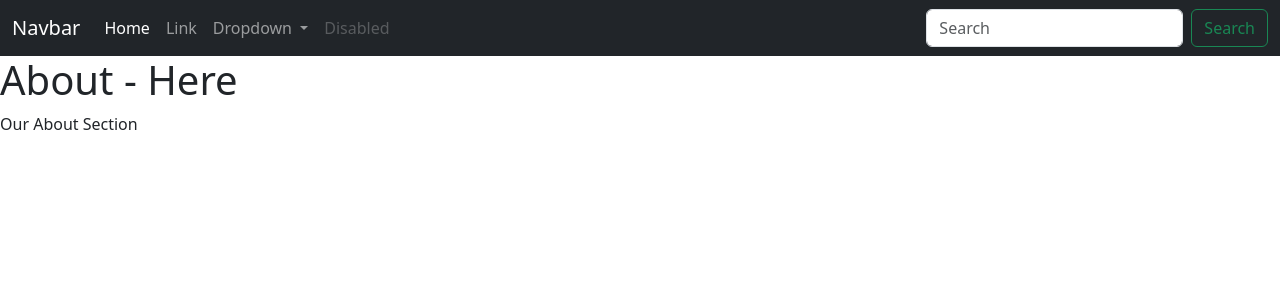
After one commit to arpitkatiyar108/DjangoLearning-MAC, a Django app: template mac/shop/templates/shop/about.html in a window 1280 px wide. The commit adds this page. Shown: the top 300 px of the page. Run offline with Django 5.2, Linux system fonts and the light colour scheme; the template is opened without the code that fills it, so the values that code supplies are empty.

Commit message:
Complete-video-31: Template Inheritance In Django

```diff
--- a/mac/shop/models.py
+++ b/mac/shop/models.py
@@ -4,7 +4,7 @@ from django.db import models
 class Product(models.Model):
     product_id = models.AutoField(primary_key=True)
     product_name = models.CharField(max_length=50)
-    desription = models.CharField(max_length=300)
+    description = models.CharField(max_length=300)
     category = models.CharField(max_length=50, default='')
     subcategory = models.CharField(max_length=50, default='')
     price = models.FloatField(default=0)
--- /dev/null
+++ b/mac/shop/templates/shop/about.html
@@ -0,0 +1,6 @@
+{% extends 'shop/basic.html' %}
+{% block title %}About Page{% endblock %}
+{% block body %}
+<h1>About - Here</h1>
+<p>Our About Section</p>
+{% endblock %}
--- /dev/null
+++ b/mac/shop/templates/shop/basic.html
@@ -0,0 +1,50 @@
+{% load static %}
+<!doctype html>
+    <html lang="en">
+      <head>
+        <meta charset="utf-8">
+        <meta name="viewport" content="width=device-width, initial-scale=1">
+        <title>{% block title %}{% endblock %}</title>
+        <link href="https://cdn.jsdelivr.net/npm/bootstrap@5.3.8/dist/css/bootstrap.min.css" rel="stylesheet" integrity="sha384-sRIl4kxILFvY47J16cr9ZwB07vP4J8+LH7qKQnuqkuIAvNWLzeN8tE5YBujZqJLB" crossorigin="anonymous">
+      </head>
+      <body>
+      <nav class="navbar navbar-expand-lg navbar-dark bg-dark">
+  <div class="container-fluid">
+    <a class="navbar-brand" href="#">Navbar</a>
+    <button class="navbar-toggler" type="button" data-bs-toggle="collapse" data-bs-target="#navbarSupportedContent" aria-controls="navbarSupportedContent" aria-expanded="false" aria-label="Toggle navigation">
+      <span class="navbar-toggler-icon"></span>
+    </button>
+    <div class="collapse navbar-collapse" id="navbarSupportedContent">
+      <ul class="navbar-nav me-auto mb-2 mb-lg-0">
+        <li class="nav-item">
+          <a class="nav-link active" aria-current="page" href="#">Home</a>
+        </li>
+        <li class="nav-item">
+          <a class="nav-link" href="#">Link</a>
+        </li>
+        <li class="nav-item dropdown">
+          <a class="nav-link dropdown-toggle" href="#" role="button" data-bs-toggle="dropdown" aria-expanded="false">
+            Dropdown
+          </a>
+          <ul class="dropdown-menu">
+            <li><a class="dropdown-item" href="#">Action</a></li>
+            <li><a class="dropdown-item" href="#">Another action</a></li>
+            <li><hr class="dropdown-divider"></li>
+            <li><a class="dropdown-item" href="#">Something else here</a></li>
+          </ul>
+        </li>
+        <li class="nav-item">
+          <a class="nav-link disabled" aria-disabled="true">Disabled</a>
+        </li>
+      </ul>
+      <form class="d-flex" role="search">
+        <input class="form-control me-2" type="search" placeholder="Search" aria-label="Search"/>
+        <button class="btn btn-outline-success" type="submit">Search</button>
+      </form>
+    </div>
+  </div>
+</nav>
+{% block body %}{% endblock %}
+      <script src="https://cdn.jsdelivr.net/npm/bootstrap@5.3.8/dist/js/bootstrap.bundle.min.js" integrity="sha384-FKyoEForCGlyvwx9Hj09JcYn3nv7wiPVlz7YYwJrWVcXK/BmnVDxM+D2scQbITxI" crossorigin="anonymous"></script>
+      </body>
+    </html>
--- a/mac/shop/urls.py
+++ b/mac/shop/urls.py
@@ -10,4 +10,6 @@ urlpatterns = [
     path('search/', views.search_products, name='shop_search'),
     path('product/<int:id>/', views.product_detail, name='shop_product_detail'),
     path('checkout/', views.checkout, name='shop_checkout'),
+    path('checkout/', views.checkout, name='shop_checkout'),
+
 ]
--- a/mac/shop/views.py
+++ b/mac/shop/views.py
@@ -8,7 +8,7 @@ def home(request):
 
 # About Us Page
 def about(request):
-    return HttpResponse("About Us - My Awesome Cart")
+    return render(request, 'shop\\about.html')
 
 # Contact Page
 def contact(request):
```
Also changed, not shown: mac/shop/templates/shop/home.html (+4 -50 lines), mac/shop/migrations/0003_rename_desription_product_description_and_more.py (added).
